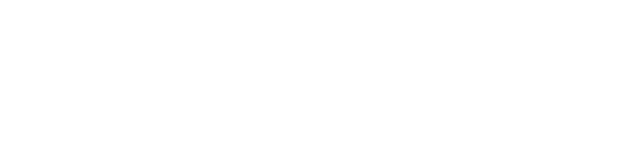
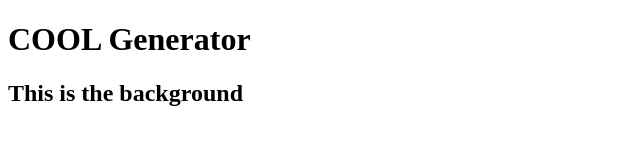
Before and after one commit to GeorgiyPikulin/backround-generator, a plain HTML site: page index.html in a window 1280 px wide. Shown: the whole page, without its empty margins (0-640 px from the left). Drawn offline with Linux system fonts and the light colour scheme.

Commit message:
changing text

```diff
--- a/index.html
+++ b/index.html
@@ -1,9 +1,11 @@
 <!DOCTYPE html>
 <html>
 <head>
-	<title>COOL Generator</title>
+	<title>Gradient Background</title>
 </head>
 <body>
+	<h1>COOL Generator</h1>
+	<h2>This is the background</h2>
 
 </body>
 </html>
```
